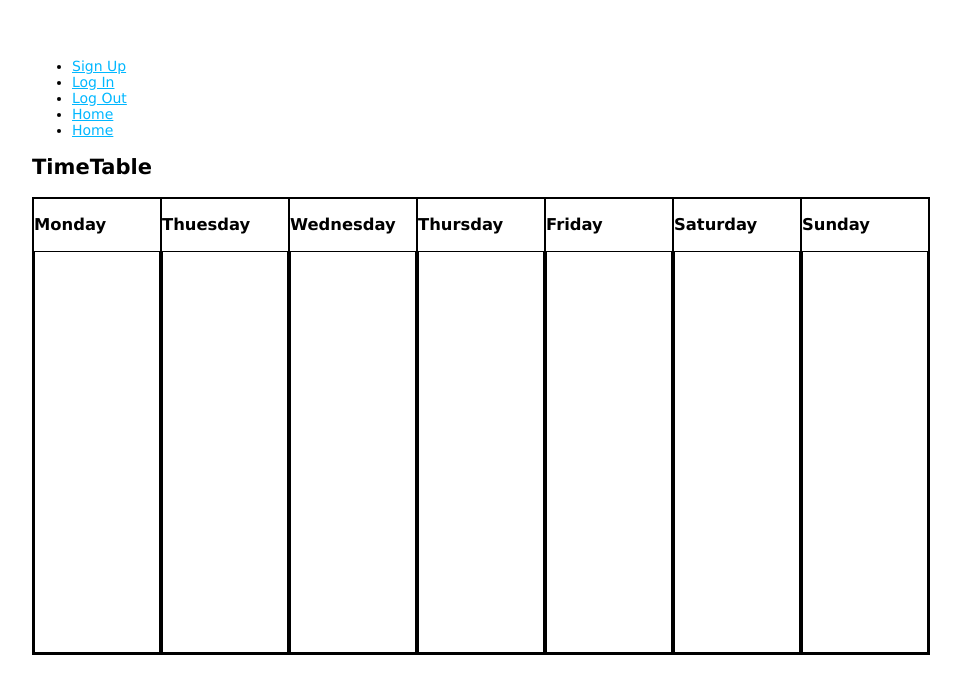
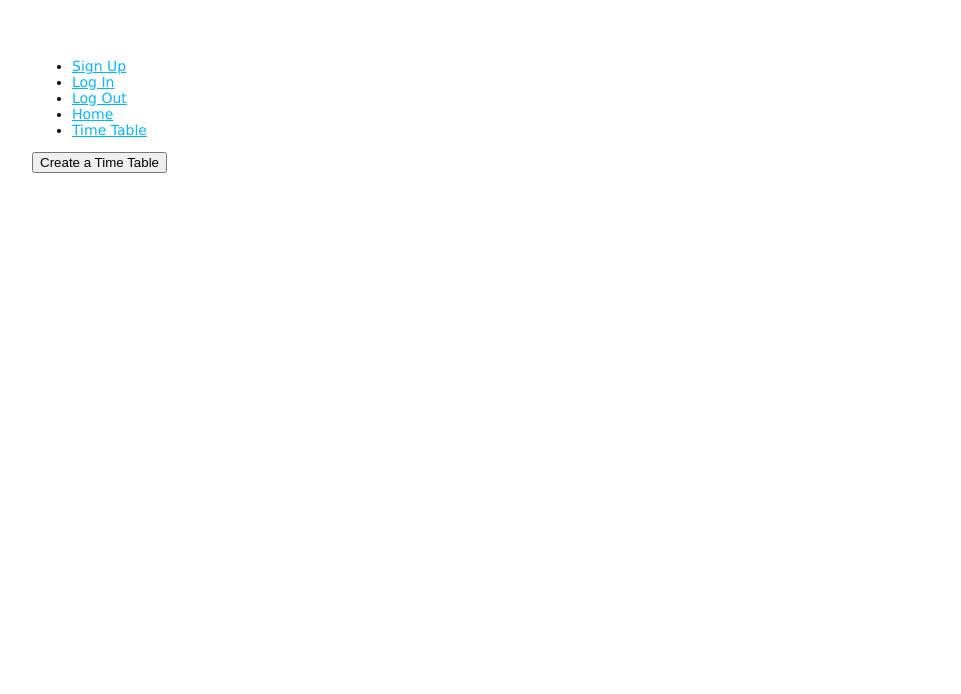
Before and after one commit to ismetmedj/project-2-web-app, a Node server app: page /timetable in a window 1280 px wide. Shown: the top 694 px of the page, without its empty margins (26-987 px from the left). Run offline with Node 20, Linux system fonts and the light colour scheme; the visitor is signed in with stand-in values (Sample User, id 1); some libraries are stand-ins or nearby versions.

Commit message:
create link whith mongod for timetable model

```diff
--- a/models/TimeTable.model.js
+++ b/models/TimeTable.model.js
@@ -10,7 +10,6 @@ const TimeTableSchema= new Schema (
             type: Schema.Types.ObjectId,
             required: true,
             ref:'User',
-            unique: true,
         },
         participants: {
             type: [Schema.Types.ObjectId],
--- a/models/User.model.js
+++ b/models/User.model.js
@@ -13,7 +13,7 @@ const userSchema = new Schema(
       type: String,
       required: true,
     },
-    admin: Boolean,
+    // admin: Boolean,
   },
   {
     // this second object adds extra properties: `createdAt` and `updatedAt`
--- a/public/js/script.js
+++ b/public/js/script.js
@@ -1,4 +1,22 @@
 // https://developer.mozilla.org/en-US/docs/Web/API/Window/DOMContentLoaded_event
+import myAPI from './service.js';
 document.addEventListener("DOMContentLoaded", () => {
   console.log("Project-2 JS imported successfully!");
 });
+
+document.querySelector('#create').addEventListener('click', (event)=> {
+  const clone= document.querySelector('#createTT').content.cloneNode(true);
+  document.querySelector('#main').innerHTML= '';
+  document.querySelector('#main').append(clone);
+})
+
+document.querySelector('#createTT').addEventListener('click', async (event) => {
+  event.defaultPrevented();
+  const newTT= { title };
+  try {
+    const res= await myAPI.post('/timetable', newTT);
+    // console.log(res);
+  } catch (error) {
+    console.error(error);
+  }
+})
--- /dev/null
+++ b/public/js/service.js
@@ -0,0 +1,2 @@
+const myAPI= axios.create({baseURL: 'http://localhost:3000'});
+export default myAPI;
--- a/routes/index.routes.js
+++ b/routes/index.routes.js
@@ -1,14 +1,33 @@
 const express = require('express');
+const isLoggedIn = require('../middleware/isLoggedIn');
 const router = express.Router();
+const User= require('../models/User.model');
+const TimeTable= require('../models/TimeTable.model');
 
 /* GET home page */
 router.get("/", (req, res, next) => {
   res.render("index");
 });
-router.get('/timetable', (req, res, next) => {
+router.get('/timetable', isLoggedIn, (req, res, next) => {
   res.render('timetable');
 });
 router.get('/profile', (req, res, next) => {
   res.render('profile');
 });
+
+router.post('/timetable', isLoggedIn, async (req, res, next)=> {
+  try {
+
+    const userId= await User.findOne({username: req.session.currentUser.username});
+    const createTT= {
+      title: req.body.title,
+      admin: userId._id,
+      participants: [],
+    }
+    const newTimeTable = await TimeTable.create(createTT);
+    res.status(201).json(newTimeTable);
+  } catch (error) {
+    next(error);
+  }
+})
 module.exports = router;
--- a/views/layout.hbs
+++ b/views/layout.hbs
@@ -6,6 +6,13 @@
     <meta http-equiv="X-UA-Compatible" content="ie=edge" />
     <title>{{appTitle}}</title>
     <link rel="stylesheet" href="/stylesheets/style.css" />
+    <script
+      src='https://cdnjs.cloudflare.com/ajax/libs/axios/1.3.3/axios.min.js'
+      integrity='sha512-wS6VWtjvRcylhyoArkahZUkzZFeKB7ch/MHukprGSh1XIidNvHG1rxPhyFnL73M0FC1YXPIXLRDAoOyRJNni/g=='
+      crossorigin='anonymous'
+      referrerpolicy='no-referrer'
+    ></script>
+    <script type="module" src="/js/script.js"></script>
   </head>
 
   <body>
@@ -16,13 +23,14 @@
       <li><a href="/auth/login">Log In</a></li>
       <li><a href="/auth/logout">Log Out</a></li>
       <li><a href="/">Home</a></li>
-      <li><a href="/timetable">Home</a></li>
+      <li><a href="/timetable">Time Table</a></li>
       </ul>
     </nav>
 
     {{{body}}}
 
-    <script src="/js/script.js"></script>
+
+
   </body>
 
 </html>
--- a/views/timetable.hbs
+++ b/views/timetable.hbs
@@ -1,33 +1,19 @@
-<div >
-    <h2>TimeTable</h2>
-    <div id="timetable">
-        <div class="day">
-            <h3>Monday</h3>
-            <div></div>
-        </div>
-        <div class="day">
-            <h3>Thuesday</h3>
-            <div></div>
-        </div>
-        <div class="day">
-            <h3>Wednesday</h3>
-            <div></div>
-        </div>
-        <div class="day">
-            <h3>Thursday</h3>
-            <div></div>
-        </div>
-        <div class="day">
-            <h3>Friday</h3>
-            <div></div>
-        </div>
-        <div class="day">
-            <h3>Saturday</h3>
-            <div></div>
-        </div>
-        <div class="day">
-            <h3>Sunday</h3>
-            <div></div>
-        </div>
-    </div>
+<div id="main">
+    <button id="create">Create a Time Table</button>
 </div>
+<template id="createTT">
+      <form action="/timetable" method="post">
+      <label for="title">Title: </label>
+      <input type="text" name="title" id="title">
+      {{!-- <label for="Participants"></label> --}}
+      <button id="createTT">Create</button>
+      </form>
+</template>
+<template id="createEvent">
+    <form action="/timetable/:idTT" method="post">
+        <label for="title">Title</label>
+        <input type="text" name="title" id="title">
+        <label for="content">Content</label>
+        <input type="text" name>
+    </form>
+</template>
```
